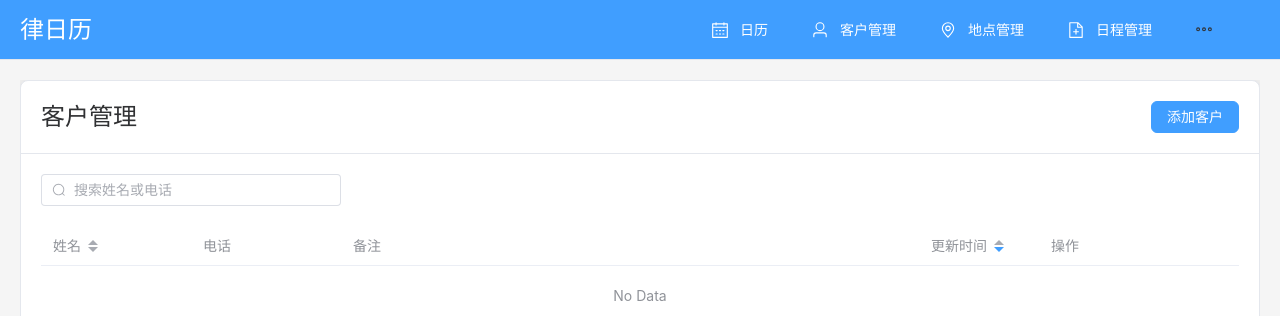
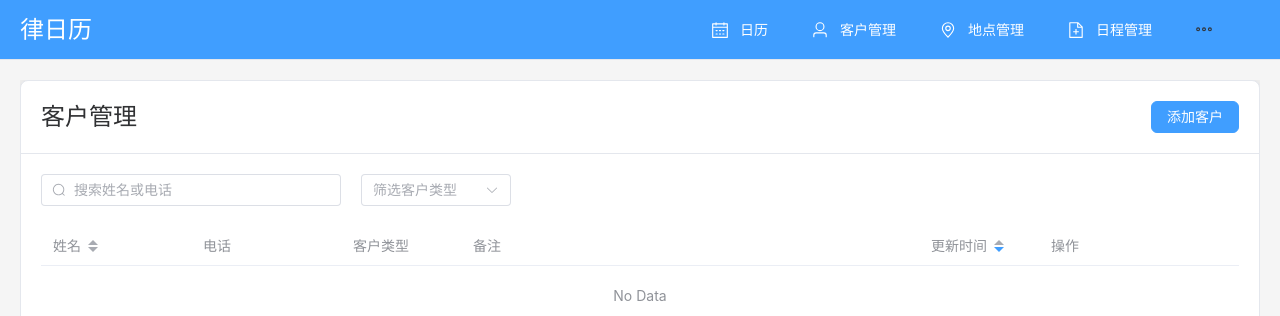
Before and after one commit to ThinkingThigh/lawyer-calendar, a Vue app: page /users in a window 1280 px wide. Shown: the top 316 px of the page. Built offline with nearby package versions, Linux system fonts and the light colour scheme.

Commit message:
feat: 新增客户类型

```diff
--- a/src/models/types.js
+++ b/src/models/types.js
@@ -5,6 +5,8 @@ export class User {
     this.name = data.name || ''
     this.phone = data.phone || ''
     this.notes = data.notes || ''
+    this.customerType = data.customerType || '常法' // 客户类型：常法/单案/非诉/其他/自定义
+    this.customCustomerType = data.customCustomerType || '' // 自定义客户类型名称
     this.createdAt = data.createdAt || new Date().toISOString()
     this.updatedAt = data.updatedAt || new Date().toISOString()
   }
@@ -98,3 +100,12 @@ export const EVENT_TYPE_OPTIONS = [
   { value: 'visit', label: '会见', color: '#FFA500' }, // 橙色
   { value: 'custom', label: '自定义', color: '#708090' } // 深灰色
 ]
+
+// 客户类型选项
+export const CUSTOMER_TYPE_OPTIONS = [
+  { value: '常法', label: '常法' },
+  { value: '单案', label: '单案' },
+  { value: '非诉', label: '非诉' },
+  { value: '其他', label: '其他' },
+  { value: 'custom', label: '自定义' }
+]
--- a/src/views/ClientManagement.vue
+++ b/src/views/ClientManagement.vue
@@ -2,7 +2,7 @@
 import { ref, onMounted, computed } from 'vue'
 import { useRouter } from 'vue-router'
 import { userStorage } from '../services/storage.js'
-import { User } from '../models/types.js'
+import { User, CUSTOMER_TYPE_OPTIONS } from '../models/types.js'
 import {
   ElCard,
   ElButton,
@@ -21,6 +21,7 @@ import {
 const router = useRouter()
 const users = ref([])
 const searchQuery = ref('')
+const customerTypeFilter = ref('')
 const dialogVisible = ref(false)
 const dialogTitle = ref('添加客户')
 const isEditMode = ref(false)
@@ -36,13 +37,28 @@ const formRules = {
 
 // 过滤后的客户列表
 const filteredUsers = computed(() => {
-  if (!searchQuery.value) return users.value
+  let filtered = users.value
 
-  const query = searchQuery.value.toLowerCase()
-  return users.value.filter(user =>
-    user.name.toLowerCase().includes(query) ||
-    user.phone.toLowerCase().includes(query)
-  )
+  // 按客户类型筛选
+  if (customerTypeFilter.value) {
+    filtered = filtered.filter(user => {
+      if (customerTypeFilter.value === 'custom') {
+        return user.customerType === 'custom' && user.customCustomerType
+      }
+      return user.customerType === customerTypeFilter.value
+    })
+  }
+
+  // 按搜索关键词筛选
+  if (searchQuery.value) {
+    const query = searchQuery.value.toLowerCase()
+    filtered = filtered.filter(user =>
+      user.name.toLowerCase().includes(query) ||
+      user.phone.toLowerCase().includes(query)
+    )
+  }
+
+  return filtered
 })
 
 // 加载客户数据
@@ -126,6 +142,14 @@ const formatDate = (dateString) => {
   return new Date(dateString).toLocaleDateString('zh-CN')
 }
 
+// 获取客户类型标签
+const getCustomerTypeLabel = (user) => {
+  if (user.customerType === 'custom') {
+    return user.customCustomerType || '自定义'
+  }
+  return user.customerType || '常法'
+}
+
 onMounted(() => {
   loadUsers()
 })
@@ -149,12 +173,25 @@ onMounted(() => {
           v-model="searchQuery"
           placeholder="搜索姓名或电话"
           clearable
-          style="width: 300px"
+          style="width: 300px; margin-right: 20px"
         >
           <template #prefix>
             <el-icon><Search /></el-icon>
           </template>
         </el-input>
+        <el-select
+          v-model="customerTypeFilter"
+          placeholder="筛选客户类型"
+          clearable
+          style="width: 150px"
+        >
+          <el-option
+            v-for="option in CUSTOMER_TYPE_OPTIONS"
+            :key="option.value"
+            :label="option.label"
+            :value="option.value"
+          />
+        </el-select>
       </div>
 
       <!-- 客户列表 -->
@@ -173,6 +210,12 @@ onMounted(() => {
         <el-table-column prop="phone" label="电话" width="150">
           <template #default="scope">
             {{ scope.row.phone }}
+          </template>
+        </el-table-column>
+
+        <el-table-column prop="customerType" label="客户类型" width="120">
+          <template #default="scope">
+            <el-tag size="small">{{ getCustomerTypeLabel(scope.row) }}</el-tag>
           </template>
         </el-table-column>
 
@@ -245,6 +288,27 @@ onMounted(() => {
           />
         </el-form-item>
 
+        <el-form-item label="客户类型">
+          <el-select
+            v-model="userForm.customerType"
+            placeholder="选择客户类型"
+          >
+            <el-option
+              v-for="option in CUSTOMER_TYPE_OPTIONS"
+              :key="option.value"
+              :label="option.label"
+              :value="option.value"
+            />
+          </el-select>
+        </el-form-item>
+
+        <el-form-item v-if="userForm.customerType === 'custom'" label="自定义类型">
+          <el-input
+            v-model="userForm.customCustomerType"
+            placeholder="请输入自定义客户类型"
+          />
+        </el-form-item>
+
         <el-form-item label="备注">
           <el-input
             v-model="userForm.notes"
```
